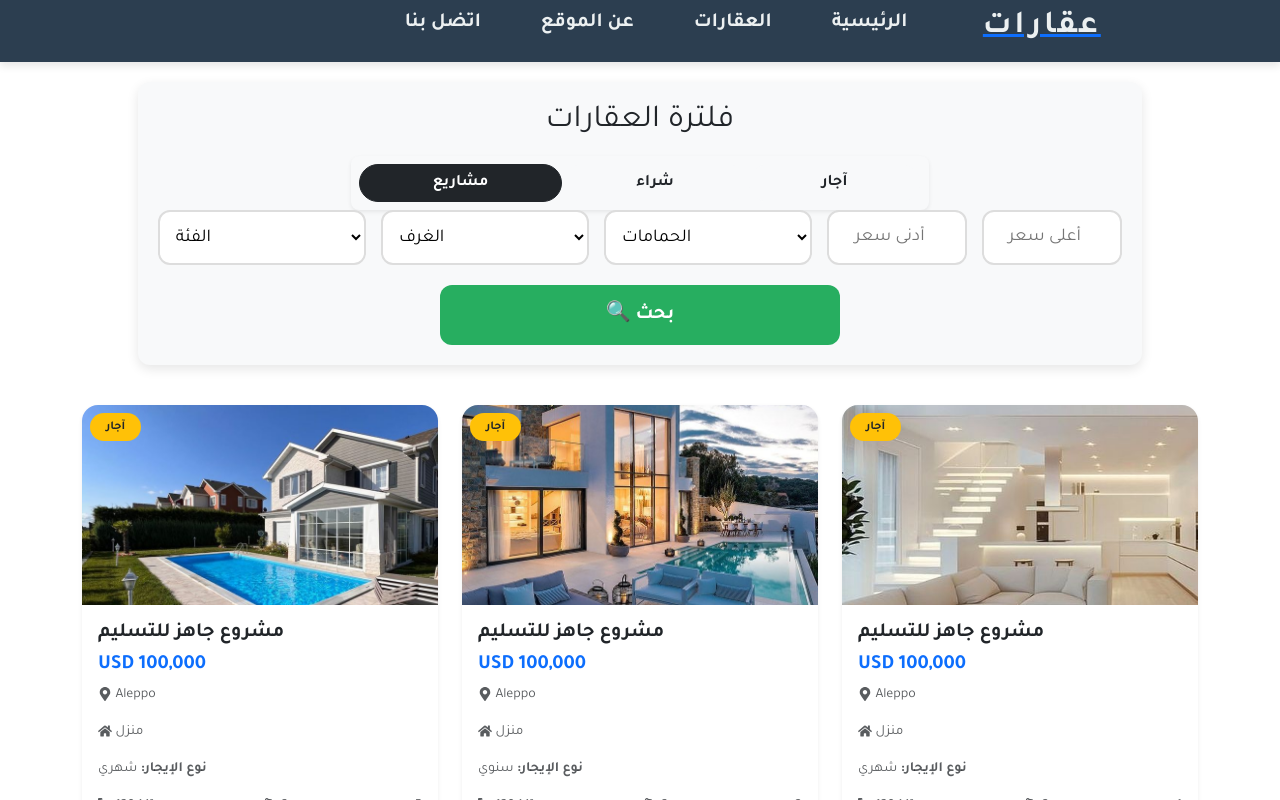
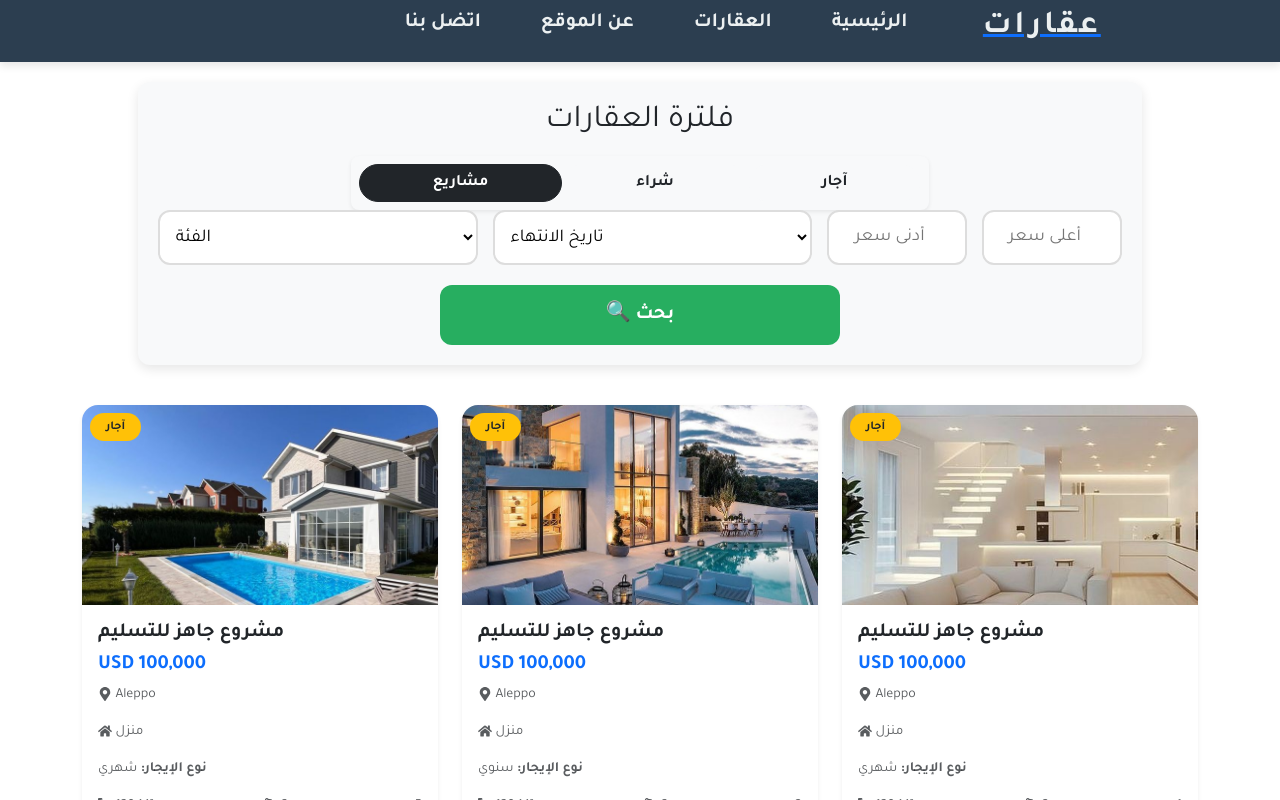
Before and after one commit to AhmadAlhjje/Real_Estate, a React (Vite) app: page /realEstate in a window 1280 px wide. Both pictures are taken after a click on the button "مشاريع". Shown: the top 800 px of the page. Built offline with nearby package versions, Linux system fonts and the light colour scheme.

Commit message:
Add Register and Login Files

```diff
--- a/src/components/PropertyFilter/PropertyFilter.jsx
+++ b/src/components/PropertyFilter/PropertyFilter.jsx
@@ -3,15 +3,14 @@ import "./PropertyFilter.css";
 import Filter from "../Filter/Filter";
 
 const PropertyFilter = ({ onFilterChange }) => {
-  const [propertyType, setPropertyType] = useState("آجار");
+  const [propertyType, setPropertyType] = useState("آجار"); // نوع العقار الافتراضي
   const [category, setCategory] = useState("");
-  const [livingRooms, setlivingRooms] = useState("");
+  const [livingRooms, setLivingRooms] = useState("");
   const [bathrooms, setBathrooms] = useState("");
   const [completionDate, setCompletionDate] = useState("");
   const [priceRange, setPriceRange] = useState({ min: "", max: "" });
 
   const handleFilterChange = () => {
-    // عند الضغط على فلترة، سيتم إرسال الفلاتر إلى المكون الأب
     onFilterChange({
       propertyType,
       category,
@@ -24,16 +23,43 @@ const PropertyFilter = ({ onFilterChange }) => {
 
   const handlePropertyTypeChange = (type) => {
     setPropertyType(type);
+    // إعادة تعيين القيم عند تغيير نوع العقار
+    setCategory("");
+    setLivingRooms("");
+    setBathrooms("");
+    setCompletionDate("");
+    setPriceRange({ min: "", max: "" });
   };
 
   return (
     <div className="property-filter">
       <h2>فلترة العقارات</h2>
       <Filter onFilter={handlePropertyTypeChange} />
+
       {/* ✅ الفلاتر بناءً على نوع العقار */}
       <div className="filters-row">
-        {propertyType !== "project" ? (
+        {propertyType === "مشاريع" ? (
           <>
+            {/* الفئات الخاصة بالمشاريع */}
+            <select className="filter-select" value={category} onChange={(e) => setCategory(e.target.value)}>
+              <option value="">الفئة</option>
+              <option value="seaview">إطلالة على البحر</option>
+              <option value="city_center">مركز المدينة</option>
+              <option value="hotel_apartments">شقق فندقية</option>
+            </select>
+
+            {/* تاريخ الانتهاء للمشاريع */}
+            <select className="filter-select" value={completionDate} onChange={(e) => setCompletionDate(e.target.value)}>
+              <option value="">تاريخ الانتهاء</option>
+              <option value="جاهز">جاهز</option>
+              <option value="2025">2025</option>
+              <option value="2026">2026</option>
+              <option value="2027">2027</option>
+            </select>
+          </>
+        ) : (
+          <>
+            {/* الفئات الخاصة بـ شراء و آجار */}
             <select className="filter-select" value={category} onChange={(e) => setCategory(e.target.value)}>
               <option value="">الفئة</option>
               <option value="apartment">شقة</option>
@@ -44,12 +70,16 @@ const PropertyFilter = ({ onFilterChange }) => {
               <option value="clinic">عيادة</option>
               <option value="palace">قصر</option>
             </select>
-            <select className="filter-select" value={livingRooms} onChange={(e) => setlivingRooms(e.target.value)}>
+
+            {/* عدد الغرف */}
+            <select className="filter-select" value={livingRooms} onChange={(e) => setLivingRooms(e.target.value)}>
               <option value="">الغرف</option>
               {[1, 2, 3, 4, 5, 6].map((num) => (
                 <option key={num} value={num}>{num}</option>
               ))}
             </select>
+
+            {/* عدد الحمامات */}
             <select className="filter-select" value={bathrooms} onChange={(e) => setBathrooms(e.target.value)}>
               <option value="">الحمامات</option>
               {[1, 2, 3, 4].map((num) => (
@@ -57,25 +87,9 @@ const PropertyFilter = ({ onFilterChange }) => {
               ))}
             </select>
           </>
-        ) : (
-          <>
-            <select className="filter-select" value={category} onChange={(e) => setCategory(e.target.value)}>
-              <option value="">الفئة</option>
-              <option value="seaview">إطلالة على البحر</option>
-              <option value="city_center">مركز المدينة</option>
-              <option value="hotel_apartments">شقق فندقية</option>
-            </select>
-            <select className="filter-select" value={completionDate} onChange={(e) => setCompletionDate(e.target.value)}>
-              <option value="">تاريخ الانتهاء</option>
-              <option value="ready">جاهز</option>
-              <option value="2025">2025</option>
-              <option value="2026">2026</option>
-              <option value="2027">2027</option>
-            </select>
-          </>
         )}
 
-        {/* ✅ نطاق السعر */}
+        {/* ✅ نطاق السعر للجميع */}
         <div className="price-range">
           <input
             type="number"
```
